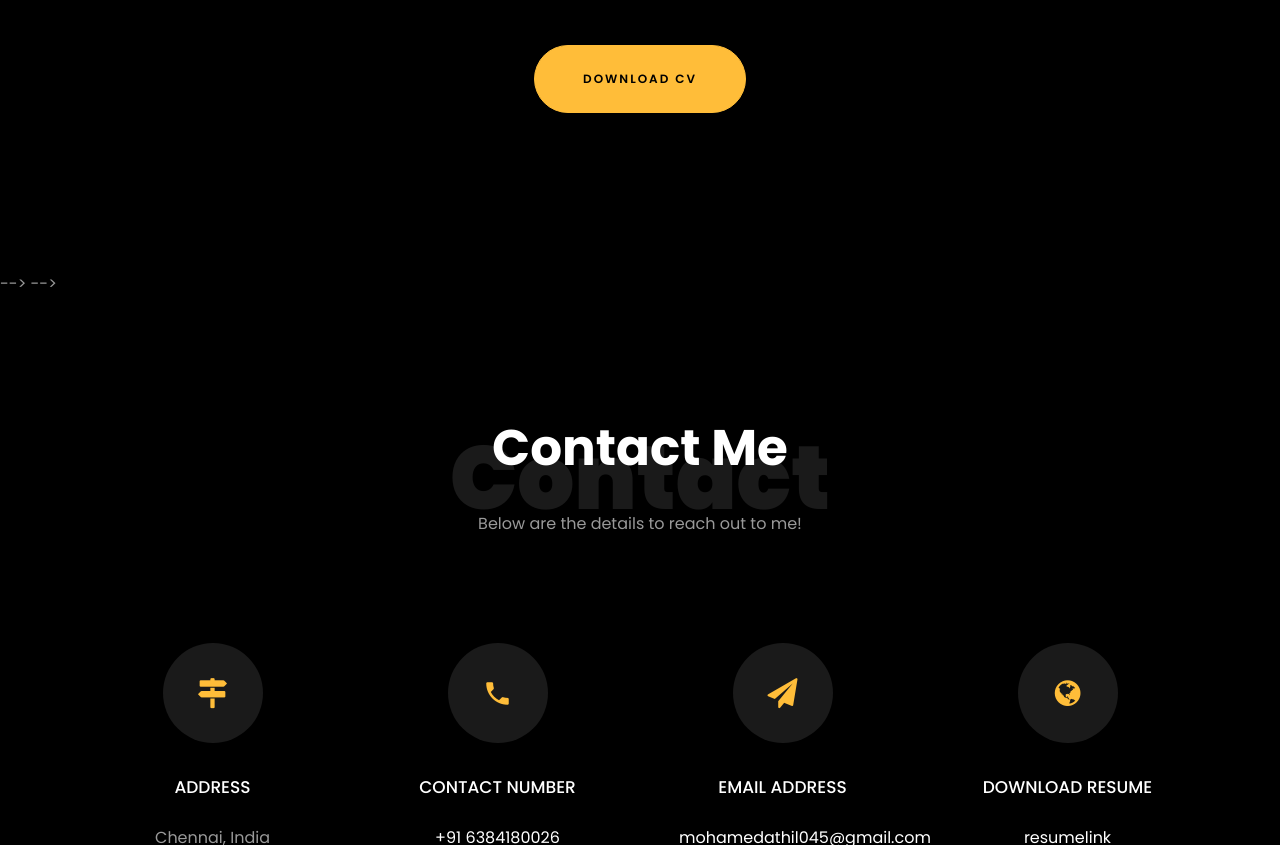
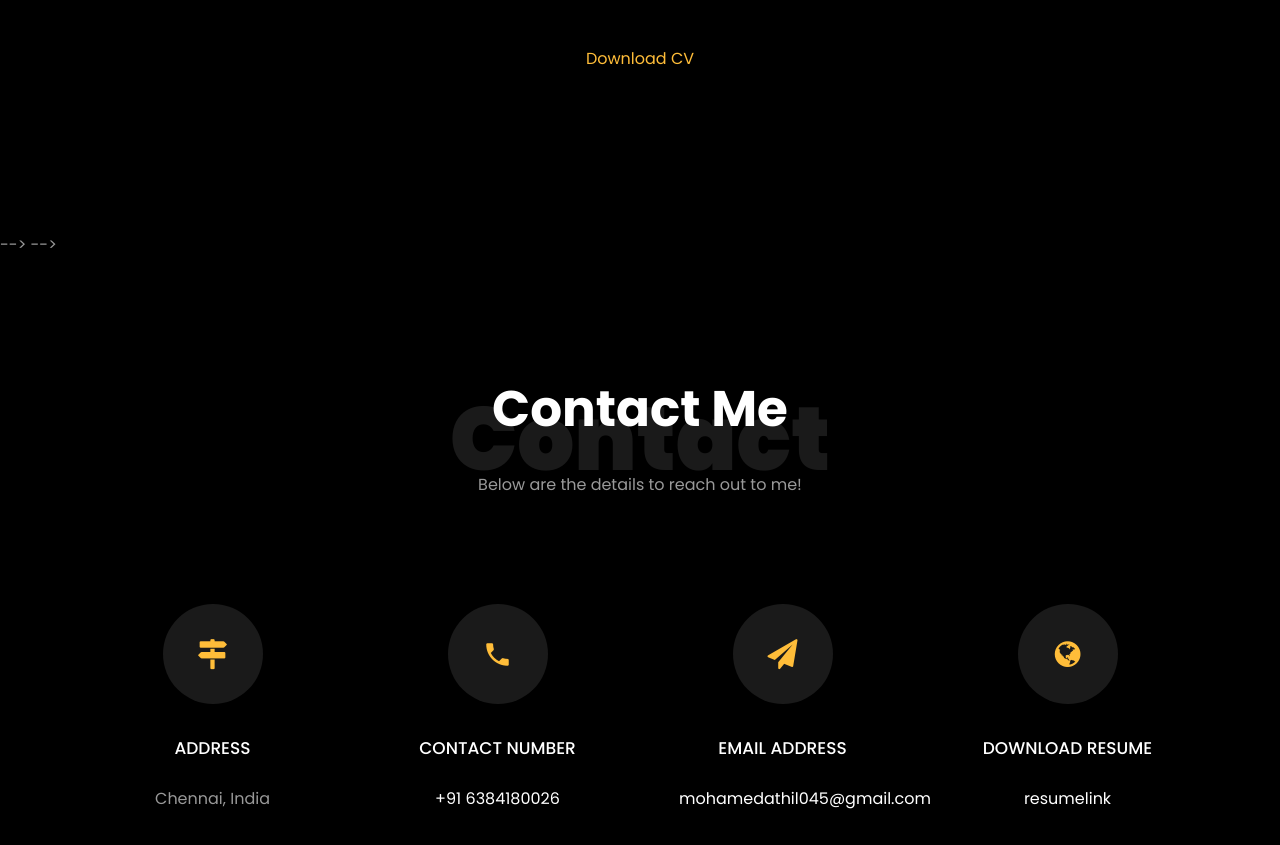
Before and after one commit to mohamedathil045/Mohamed-Athil-portfolio-, a plain HTML site: page index.html in a window 1280 px wide. Shown: the part 3476-4321 px from the top of the page. Drawn offline with Linux system fonts and the light colour scheme; files whose address does not match are found by name.

Commit message:
Update index.html

```diff
--- a/index.html
+++ b/index.html
@@ -374,7 +374,7 @@
 
     		<div class="row justify-content-center mt-5">
     			<div class="col-md-6 text-center ftco-animate">
-    				<p><a href="file:///C:/Users/LENOVO/Downloads/Mohamed%20Athil%20Resume%20-%20Google%20Docs%20(1).pdf" class="btn btn-primary py-4 px-5">Download CV</a></p>
+    				<p><a href="https://drive.google.com/file/d/1Zs_33JEw11QbDgtW5I9H8m30Zk1KgLpy/view?usp=drive_link">Download CV</a></p>
     			</div>
     		</div>
     	</div>
```
